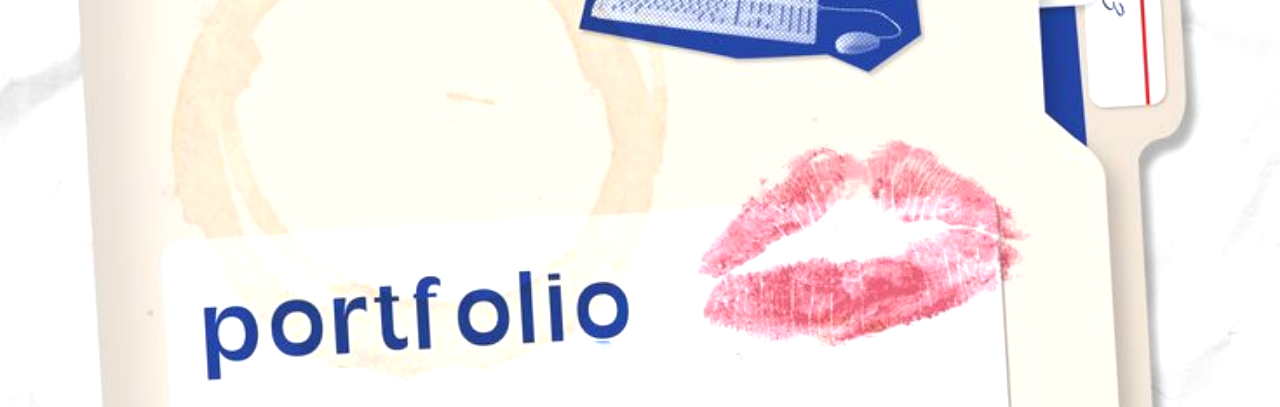
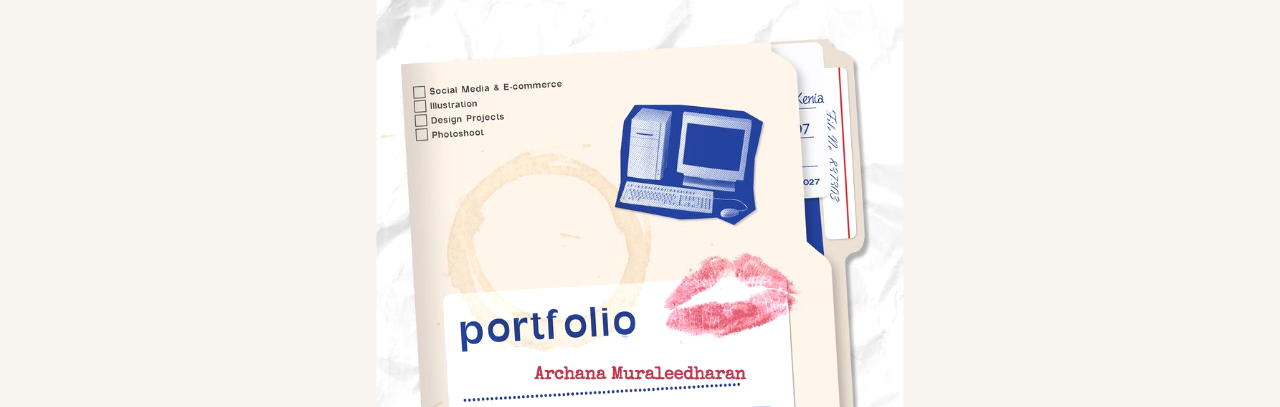
Before and after one commit to archanamd12/portfolio, a plain HTML site: page index.html in a window 1280 px wide. Shown: the top 407 px of the page. Drawn offline with nearby package versions, Linux system fonts and the light colour scheme.

Commit message:
Update style.css

```diff
--- a/style.css
+++ b/style.css
@@ -9,6 +9,7 @@ body {
   display: none;
 }
 
+/* --- COVER PAGE SECTION --- */
 .cover {
   position: relative;
   width: 100vw;
@@ -19,11 +20,15 @@ body {
 
 .bg-texture {
   position: absolute;
-  width: 100%;
-  height: 100%;
-  object-fit: cover;
+  top: 0;
+  left: 50%;
+  transform: translateX(-50%);
+  width: auto;
+  height: auto;
+  max-width: 90%;
+  max-height: 90%;
   z-index: -1;
-  filter: brightness(1.1);
+  filter: brightness(1.05);
 }
 
 .cover-content {
@@ -47,9 +52,9 @@ body {
 }
 
 .name {
-  font-size: 2.0rem;
+  font-size: 1.1rem;
   color: #c03b52;
-  margin-bottom: -2rem;
+  margin-bottom: 4rem;
 }
 
 .icons img {
@@ -57,6 +62,8 @@ body {
   margin: 0 10px;
   filter: drop-shadow(2px 2px 2px #999);
 }
+
+/* --- GRAFFITI POPUP --- */
 .graffiti-popup {
   position: fixed;
   bottom: 20px;
@@ -86,9 +93,7 @@ body {
   to   { opacity: 1; transform: translateY(0) rotate(-4deg); }
 }
 
-.hidden {
-  display: none;
-}
+/* --- TORNADO BACKGROUND --- */
 .tornado-storm {
   position: fixed;
   top: 30%;
@@ -113,8 +118,7 @@ body {
   }
 }
 
-
-/* MAIN PAGE */
+/* --- MAIN CONTENT PAGE --- */
 .container {
   background-color: rgba(255, 255, 255, 0.95);
   margin: 2rem auto;
```
